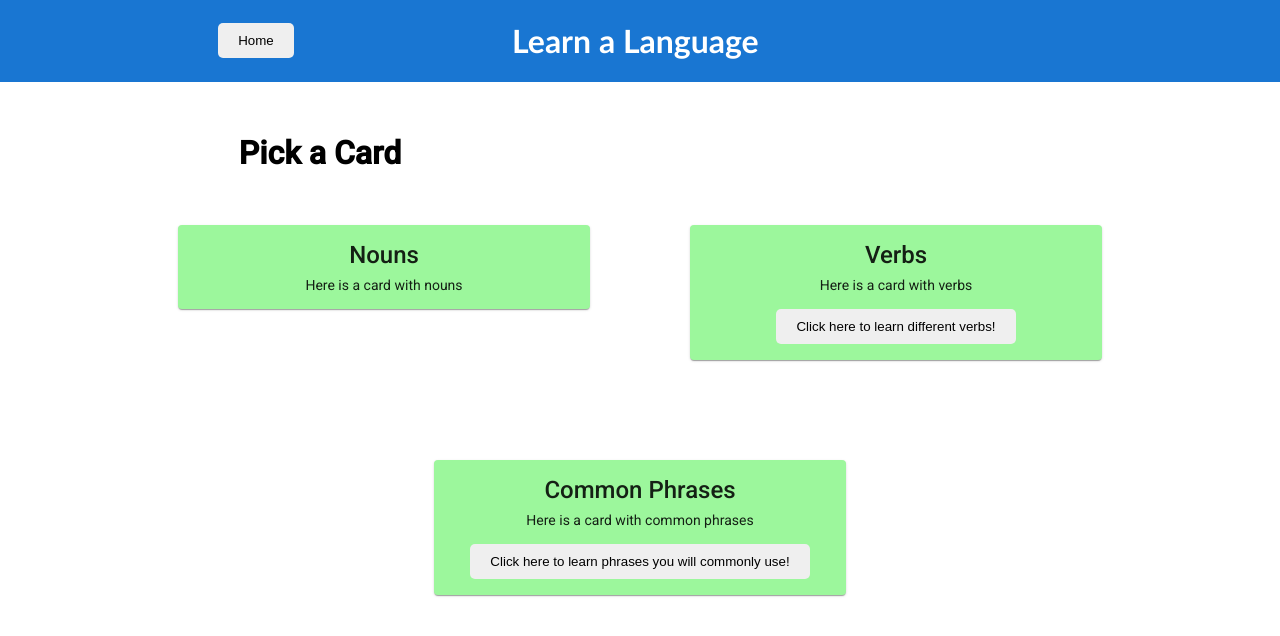
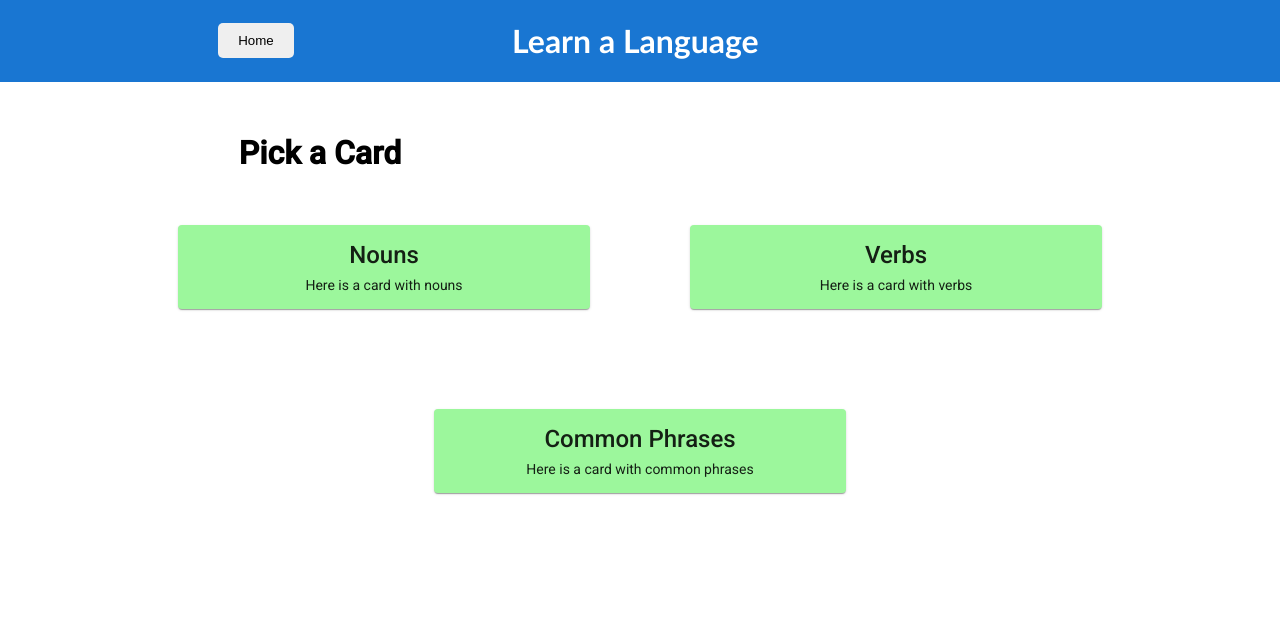
Before and after one commit to farshad-s/learn-a-lang, an Angular app: page /home/Urdu in a window 1280 px wide. Shown: the top 636 px of the page. Built offline with nearby package versions, Linux system fonts and the light colour scheme.

Commit message:
added ngIf with 3 different mat cards so each one opens correctly

```diff
--- a/src/app/urdu/urdu.component.html
+++ b/src/app/urdu/urdu.component.html
@@ -2,15 +2,17 @@
 <div class="card-container">
   <div class="row">
     <div *ngFor="let category of categories; let i = index">
-      <mat-card (click)="openNounModal()">
+      <mat-card *ngIf="i == 0" (click)="openNounModal()">
         <mat-card-title>{{ category.category }}</mat-card-title>
         <mat-card-content>{{ category.description }}</mat-card-content>
-        <button *ngIf="i == 1" (click)="openVerbModal()">
-          Click here to learn different verbs!
-        </button>
-        <button *ngIf="i == 2" (click)="openPhraseModal()">
-          Click here to learn phrases you will commonly use!
-        </button>
+      </mat-card>
+      <mat-card *ngIf="i == 1" (click)="openVerbModal()">
+        <mat-card-title>{{ category.category }}</mat-card-title>
+        <mat-card-content>{{ category.description }}</mat-card-content>
+      </mat-card>
+      <mat-card *ngIf="i == 2" (click)="openPhraseModal()">
+        <mat-card-title>{{ category.category }}</mat-card-title>
+        <mat-card-content>{{ category.description }}</mat-card-content>
       </mat-card>
     </div>
   </div>
```
